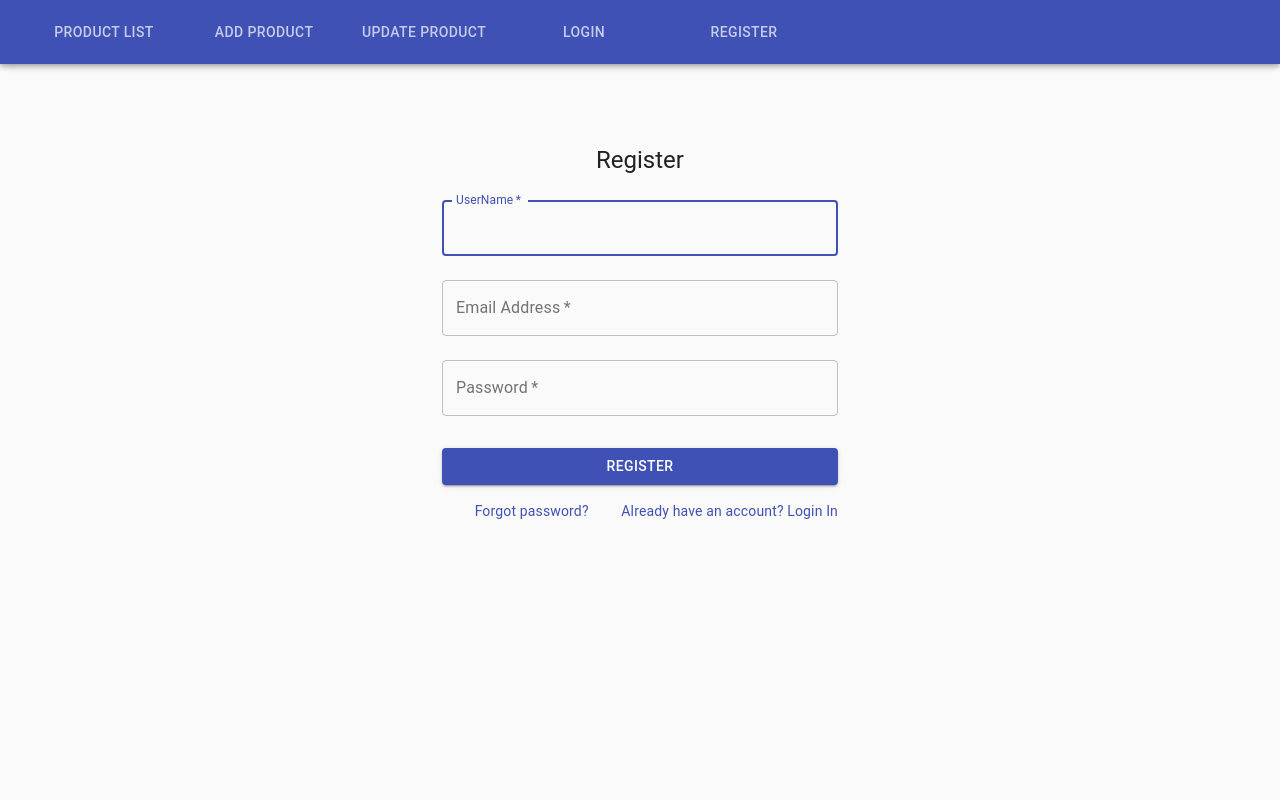
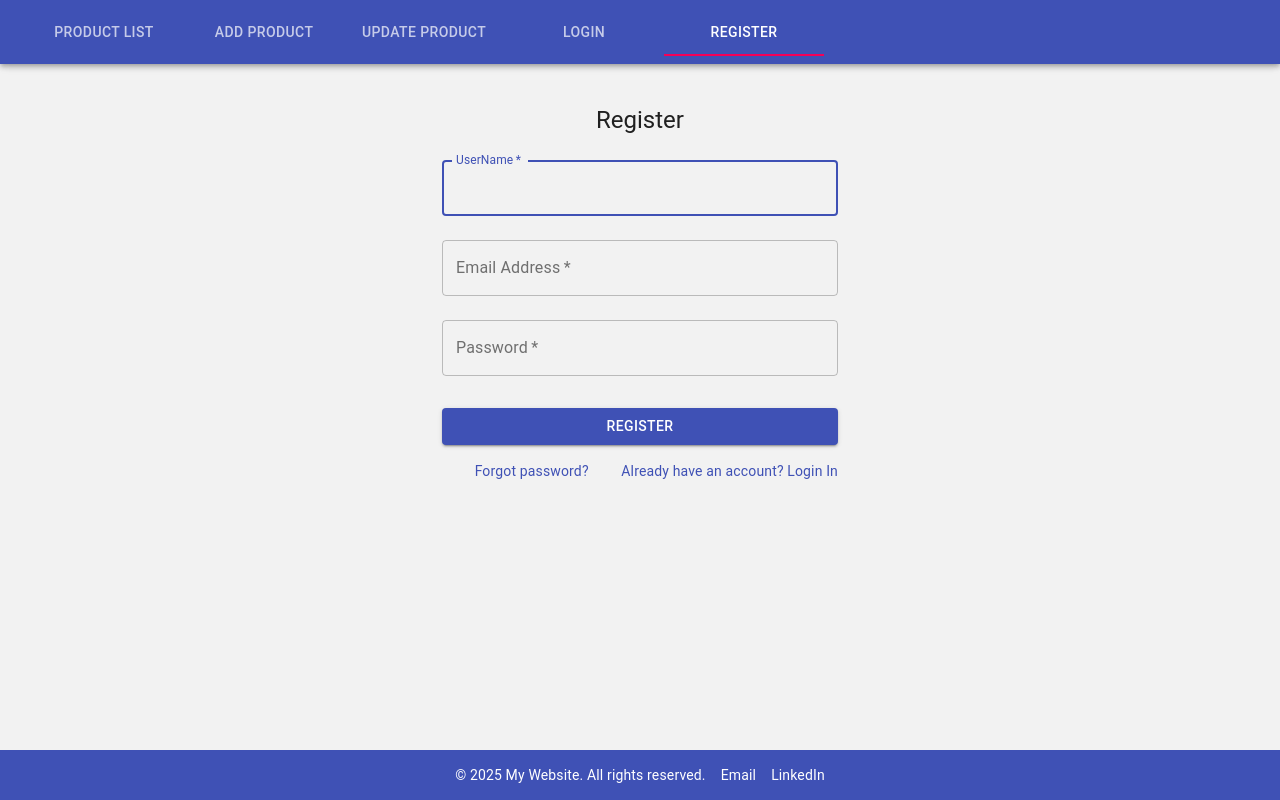
Before and after one commit to Manasa1499/frontend_application, a React (Create React App) app: page /register in a window 1280 px wide. Built offline with nearby package versions, Linux system fonts and the light colour scheme.

Commit message:
Made changes for footer and other setup code

```diff
--- a/src/App.css
+++ b/src/App.css
@@ -1,38 +1,6 @@
 .App {
   text-align: center;
-}
-
-.App-logo {
-  height: 40vmin;
-  pointer-events: none;
-}
-
-@media (prefers-reduced-motion: no-preference) {
-  .App-logo {
-    animation: App-logo-spin infinite 20s linear;
-  }
-}
-
-.App-header {
-  background-color: #282c34;
-  min-height: 100vh;
   display: flex;
   flex-direction: column;
-  align-items: center;
-  justify-content: center;
-  font-size: calc(10px + 2vmin);
-  color: white;
+  min-height: 100vh;
 }
-
-.App-link {
-  color: #61dafb;
-}
-
-@keyframes App-logo-spin {
-  from {
-    transform: rotate(0deg);
-  }
-  to {
-    transform: rotate(360deg);
-  }
-}
--- a/src/App.js
+++ b/src/App.js
@@ -1,26 +1,16 @@
 import "./App.css";
 import { BrowserRouter as Router, Routes, Route } from "react-router-dom";
 import NavBar from "./components/nav";
-import Login from "./components/login";
-import Register from "./components/register";
-import UpdateProduct from "./components/product/updateProduct";
-import AddProduct from "./components/product/addProduct";
-import ProductList from "./components/product/productList";
+import Main from "./components/maincontent";
+import Footer from "./components/footer";
 
 function App() {
   return (
     <div className="App">
       <Router>
         <NavBar />
-        <div style={{ marginTop: "60px", padding: "20px" }}>
-          <Routes>
-            <Route path="/" element={<ProductList />} />
-            <Route path="/login" element={<Login />} />
-            <Route path="/register" element={<Register />} />
-            <Route path="/addproduct" element={<AddProduct />} />
-            <Route path="/updateproduct" element={<UpdateProduct />} />
-          </Routes>
-        </div>
+        <Main />
+        <Footer />
       </Router>
     </div>
   );
--- /dev/null
+++ b/src/components/footer/index.js
@@ -0,0 +1,25 @@
+const Footer = () => {
+  return (
+    <div
+      style={{ padding: "15px 0", color: "#fff", backgroundColor: "#3f51b5" }}
+    >
+      <span>&copy; 2025 My Website. All rights reserved.</span>
+      <a
+        style={{ color: "#fff", textDecoration: "None", padding: "15px" }}
+        href="mailto:Manasaganga99@gmail.com"
+      >
+        Email
+      </a>
+      <a
+        style={{ color: "#fff", textDecoration: "None" }}
+        href="https://www.linkedin.com/in/manasa-g-7b828b1a7/"
+        target="_blank"
+        rel="noopener noreferrer"
+      >
+        LinkedIn
+      </a>
+    </div>
+  );
+};
+
+export default Footer;
--- a/src/components/login/index.js
+++ b/src/components/login/index.js
@@ -1,55 +1,30 @@
-import React, { useState } from 'react';
-import { makeStyles } from '@material-ui/core/styles';
+import React, { useState } from "react";
 import {
-  Container,
-  CssBaseline,
   Avatar,
   Typography,
   TextField,
   Button,
   Link,
   Grid,
-} from '@material-ui/core';
-import LockOutlinedIcon from '@material-ui/icons/LockOutlined';
+} from "@material-ui/core";
+import LockOutlinedIcon from "@material-ui/icons/LockOutlined";
+import { useStyles } from "../styledcomponents";
 // import axios from 'axios';
-
-const useStyles = makeStyles((theme) => ({
-  paper: {
-    marginTop: theme.spacing(8),
-    display: 'flex',
-    flexDirection: 'column',
-    alignItems: 'center',
-  },
-  avatar: {
-    margin: theme.spacing(1),
-    backgroundColor: theme.palette.secondary.main,
-  },
-  form: {
-    width: '100%',
-    marginTop: theme.spacing(1),
-  },
-  submit: {
-    margin: theme.spacing(3, 0, 2),
-  },
-}));
 
 const Login = () => {
   const classes = useStyles();
-  const [email, setEmail] = useState('');
-  const [password, setPassword] = useState('');
+  const [email, setEmail] = useState("");
+  const [password, setPassword] = useState("");
 
   const handleSubmit = (e) => {
-
-    console.log({email, password});
+    console.log({ email, password });
     e.preventDefault();
     // Add your login logic here
-    console.log('Logging in...');
+    console.log("Logging in...");
   };
 
   return (
-    <Container component="main" maxWidth="xs">
-      <CssBaseline />
-      <div className={classes.paper}>
+    <>
       <Avatar className={classes.avatar}>
         <LockOutlinedIcon />
       </Avatar>
@@ -105,8 +80,7 @@ const Login = () => {
           </Grid>
         </Grid>
       </form>
-      </div>
-    </Container>
+    </>
   );
 };
 
--- /dev/null
+++ b/src/components/maincontent/index.js
@@ -0,0 +1,36 @@
+import { Routes, Route } from "react-router-dom";
+import Login from "../login";
+import Register from "../register";
+import ProductList from "../product/productList";
+import AddProduct from "../product/addProduct";
+import UpdateProduct from "../product/updateProduct";
+import { Container, CssBaseline } from "@material-ui/core";
+import { useStyles } from "../styledcomponents";
+
+const Main = () => {
+  const classes = useStyles();
+  return (
+    <div
+      style={{
+        flex: 1,
+        backgroundColor: "#f2f2f2",
+        padding: "20px",
+      }}
+    >
+      <Container component="main" maxWidth="xs">
+        <CssBaseline />
+        <div className={classes.paper}>
+          <Routes>
+            <Route path="/" element={<ProductList />} />
+            <Route path="/login" element={<Login />} />
+            <Route path="/register" element={<Register />} />
+            <Route path="/addproduct" element={<AddProduct />} />
+            <Route path="/updateproduct" element={<UpdateProduct />} />
+          </Routes>
+        </div>
+      </Container>
+    </div>
+  );
+};
+
+export default Main;
--- a/src/components/nav/index.js
+++ b/src/components/nav/index.js
@@ -1,12 +1,19 @@
 import { useState, useEffect } from "react";
 import { AppBar, Tab, Tabs, Toolbar } from "@material-ui/core";
 import { tabsData } from "../../constants/tabs";
-import { useNavigate } from "react-router-dom";
+import { useLocation, useNavigate } from "react-router-dom";
 
 const NavBar = () => {
   // const [data, setData] = useState(null);
   const [currentTab, setCurrentTab] = useState();
   const navigate = useNavigate();
+  const location = useLocation();
+
+
+  useEffect(() => {
+    setCurrentTab(location.pathname);
+  }, [location.pathname]);
+
 
   useEffect(() => {
     // Make the API call when the component mounts
@@ -18,16 +25,17 @@ const NavBar = () => {
 
   const handleChange = (_, newVal) => {
     setCurrentTab(newVal);
-    navigate(tabsData[newVal].path);
+    navigate(newVal)
+    // navigate(tabsData[newVal].path);
   };
 
   return (
-    <div>
+    <div style={{ padding: "10px 20px" }}>
       <AppBar>
         <Toolbar>
           <Tabs value={currentTab} onChange={handleChange}>
             {tabsData.map((tab, index) => (
-              <Tab key={index} label={tab.label} />
+              <Tab key={index} label={tab.label} value={tab.path} />
             ))}
           </Tabs>
         </Toolbar>
--- a/src/components/register/index.js
+++ b/src/components/register/index.js
@@ -1,34 +1,12 @@
 import React, { useState } from "react";
-import { makeStyles } from "@material-ui/core/styles";
 import {
-  Container,
-  CssBaseline,
   Typography,
   TextField,
   Button,
   Link,
   Grid,
 } from "@material-ui/core";
-
-const useStyles = makeStyles((theme) => ({
-  paper: {
-    marginTop: theme.spacing(8),
-    display: "flex",
-    flexDirection: "column",
-    alignItems: "center",
-  },
-  avatar: {
-    margin: theme.spacing(1),
-    backgroundColor: theme.palette.secondary.main,
-  },
-  form: {
-    width: "100%",
-    marginTop: theme.spacing(1),
-  },
-  submit: {
-    margin: theme.spacing(3, 0, 2),
-  },
-}));
+import { useStyles } from "../styledcomponents";
 
 const Register = () => {
   const classes = useStyles();
@@ -81,10 +59,7 @@ const Register = () => {
   // };
 
   return (
-    <Container component="main" maxWidth="xs">
-      {/* <Button onClick={handleSubmit}>Click Here</Button> */}
-      <CssBaseline />
-      <div className={classes.paper}>
+      <>
         <Typography component="h1" variant="h5">
           Register
         </Typography>
@@ -150,8 +125,7 @@ const Register = () => {
             </Grid>
           </Grid>
         </form>
-      </div>
-    </Container>
+      </>
   );
 };
 
--- /dev/null
+++ b/src/components/styledcomponents/index.js
@@ -0,0 +1,21 @@
+import { makeStyles } from "@material-ui/core/styles";
+
+export const useStyles = makeStyles((theme) => ({
+  paper: {
+    marginTop: theme.spacing(8),
+    display: "flex",
+    flexDirection: "column",
+    alignItems: "center",
+  },
+  avatar: {
+    margin: theme.spacing(1),
+    backgroundColor: theme.palette.secondary.main,
+  },
+  form: {
+    width: "100%",
+    marginTop: theme.spacing(1),
+  },
+  submit: {
+    margin: theme.spacing(3, 0, 2),
+  },
+}));
--- a/src/index.css
+++ b/src/index.css
@@ -1,4 +1,4 @@
-body {
+/* body {
   margin: 0;
   font-family: -apple-system, BlinkMacSystemFont, 'Segoe UI', 'Roboto', 'Oxygen',
     'Ubuntu', 'Cantarell', 'Fira Sans', 'Droid Sans', 'Helvetica Neue',
@@ -10,4 +10,4 @@ body {
 code {
   font-family: source-code-pro, Menlo, Monaco, Consolas, 'Courier New',
     monospace;
-}
+} */
```
Also changed, not shown: src/components/nav/index.css (deleted, +0 -9 lines). Lines whose indentation alone changed are shown as unchanged.
